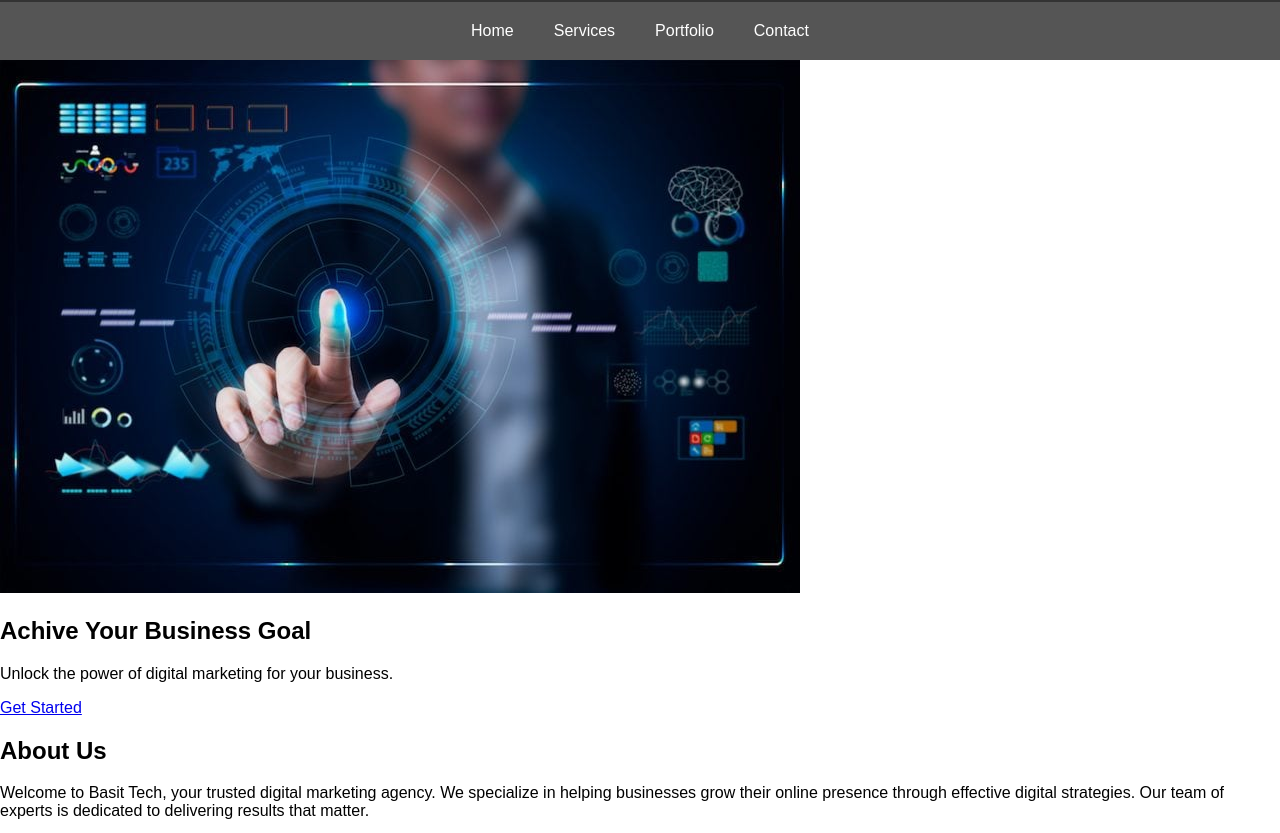
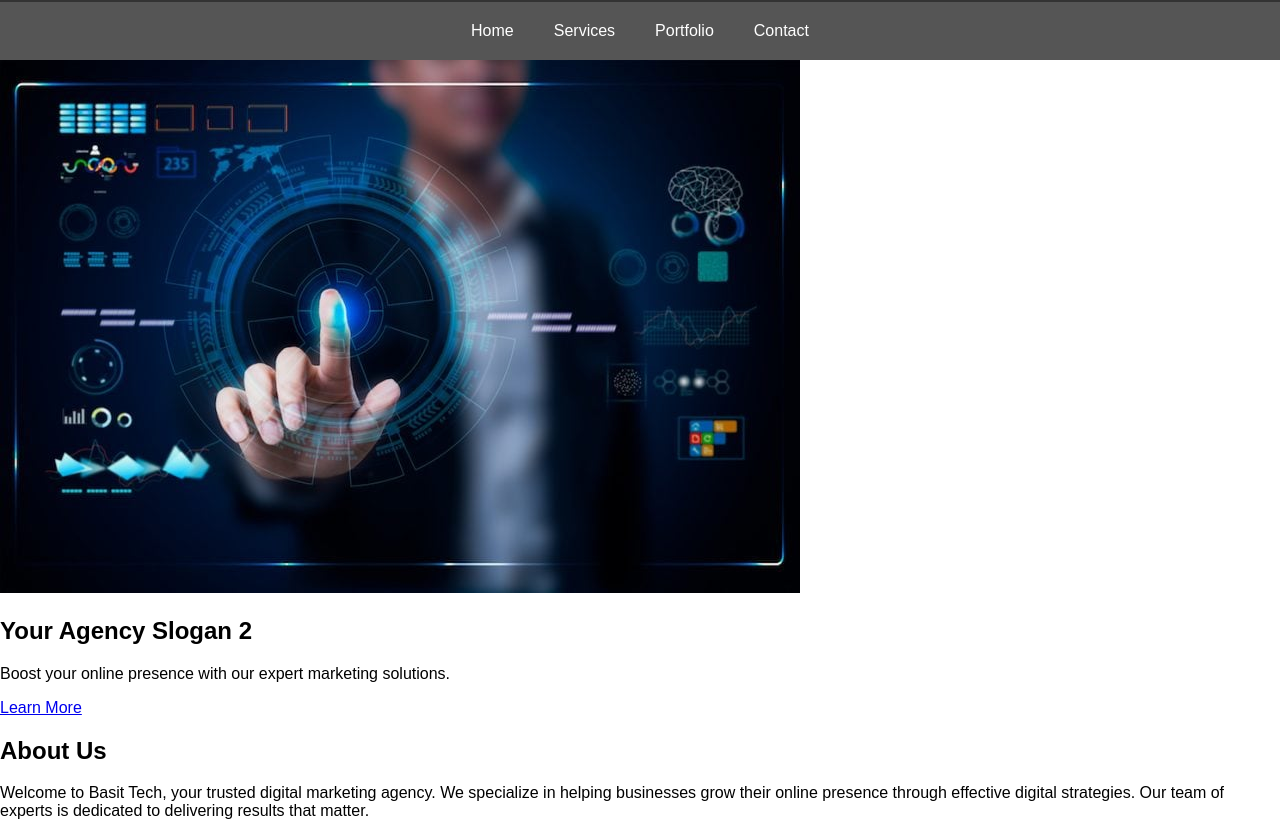
Before and after one commit to Basitakhter/basittech, a plain HTML site: page index.html in a window 1280 px wide. Shown: the part 96-929 px from the top of the page. Drawn offline with Linux system fonts and the light colour scheme.

Commit message:
Update index.html

```diff
--- a/index.html
+++ b/index.html
@@ -98,18 +98,24 @@
         <a href="#contact">Contact</a>
     </nav>
 
-    <!-- Rest of your webpage content goes here -->
     <div id="slider">
         <div class="slide">
-            <img src="digital-slider.jpeg" alt="Slider Image">
+            <img src="digital-slider.jpeg" alt="Slider Image 1">
             <div class="text">
-                <h2>Achive Your Business Goal</h2>
+                <h2>Your Agency Slogan 1</h2>
                 <p>Unlock the power of digital marketing for your business.</p>
                 <a href="#" class="cta-button">Get Started</a>
             </div>
         </div>
-        <!-- Add more slides as needed -->
 
+        <div class="slide">
+            <img src="digital-slider.jpeg" alt="Slider Image 2">
+            <div class="text">
+                <h2>Your Agency Slogan 2</h2>
+                <p>Boost your online presence with our expert marketing solutions.</p>
+                <a href="#" class="cta-button">Learn More</a>
+            </div>
+        </div>
     </div>
 
     <script>
@@ -135,7 +141,6 @@
             setTimeout(showSlides, 4000); // Change slide every 4 seconds
         }
     </script>
-
     <section>
         <div>
             <h2>About Us</h2>
```
